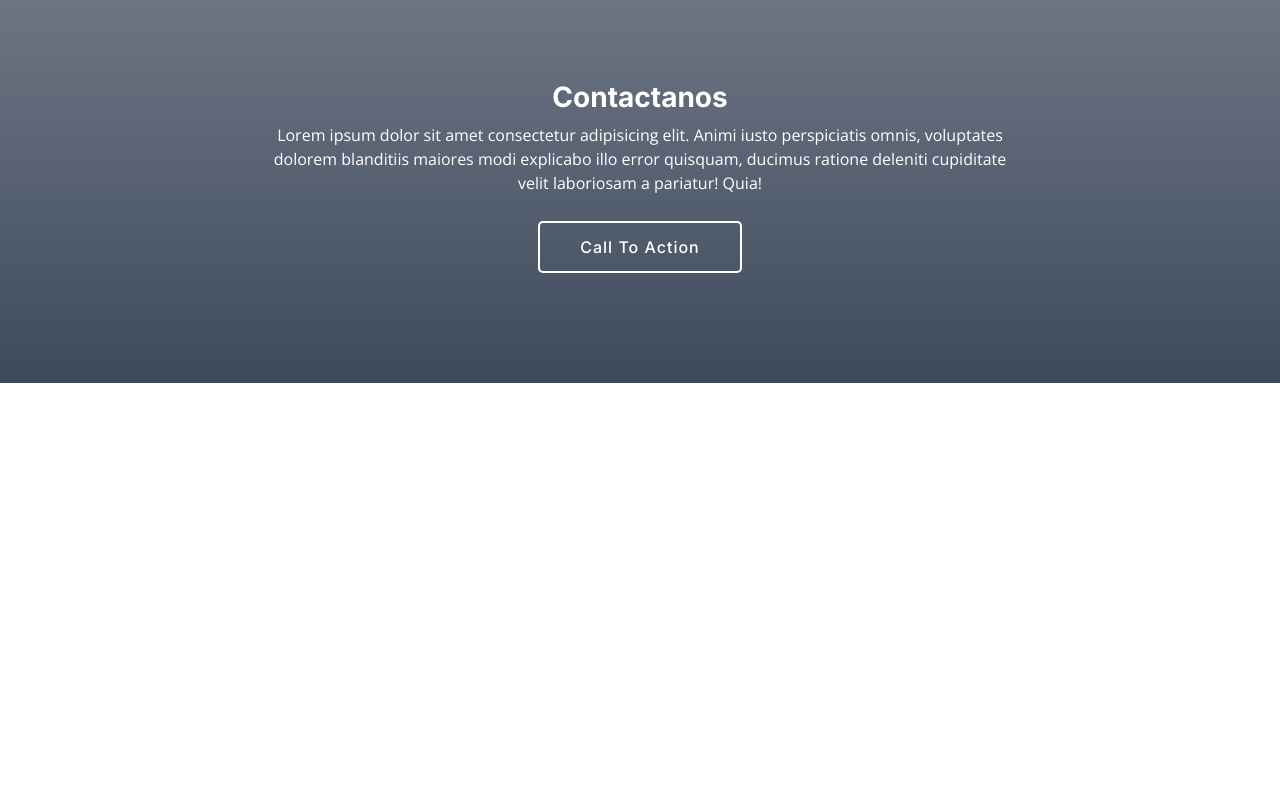
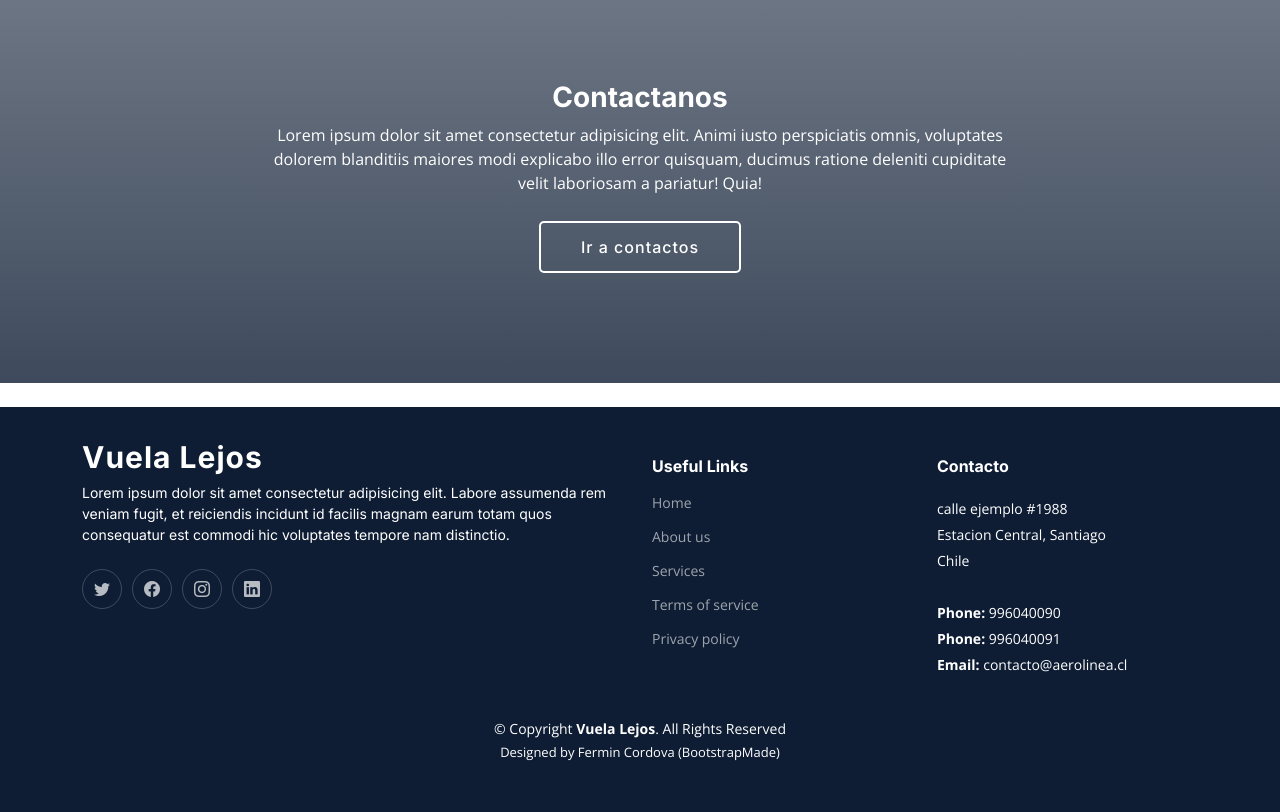
Before and after one commit to fcordovag/test-landing, a plain HTML site: page index.html in a window 1280 px wide. Shown: the part 985-1797 px from the top of the page. Before the commit the page ends 1368 px from the top, so only its background shows below. Drawn offline with nearby package versions, Linux system fonts and the light colour scheme.

Commit message:
feature foter and content index

```diff
--- a/index.html
+++ b/index.html
@@ -151,13 +151,66 @@
           <div class="col-lg-8 text-center">
             <h3>Contactanos</h3>
             <p>Lorem ipsum dolor sit amet consectetur adipisicing elit. Animi iusto perspiciatis omnis, voluptates dolorem blanditiis maiores modi explicabo illo error quisquam, ducimus ratione deleniti cupiditate velit laboriosam a pariatur! Quia!</p>
-            <a class="cta-btn" href="#">Call To Action</a>
+            <a class="cta-btn" href="#">Ir a contactos</a>
             </dic>
           </div>
         </div>
     </section><!-- End Call To Action Section -->
   </main>
-    <!-- End Footer -->
+  <br>
+  <!-- ======= Footer ======= -->
+  <footer id="footer" class="footer">
+    <div class="container">
+      <div class="row gy-4">
+        <div class="col-lg-6 col-md-12 footer-info">
+          <a href="index.html" class="logo d-flex align-items-center">
+            <span>Vuela Lejos</span>
+          </a>
+          <p>Lorem ipsum dolor sit amet consectetur adipisicing elit. Labore assumenda rem veniam fugit, et reiciendis incidunt id facilis magnam earum totam quos consequatur est commodi hic voluptates tempore nam distinctio.</p>
+          <div class="social-links d-flex mt-4">
+            <a href="#" class="twitter"><i class="bi bi-twitter"></i></a>
+            <a href="#" class="facebook"><i class="bi bi-facebook"></i></a>
+            <a href="#" class="instagram"><i class="bi bi-instagram"></i></a>
+            <a href="#" class="linkedin"><i class="bi bi-linkedin"></i></a>
+          </div>
+        </div>
+
+        <div class="col-lg-3 col-5 footer-links">
+          <h4>Useful Links</h4>
+          <ul>
+            <li><a href="#">Home</a></li>
+            <li><a href="#">About us</a></li>
+            <li><a href="#">Services</a></li>
+            <li><a href="#">Terms of service</a></li>
+            <li><a href="#">Privacy policy</a></li>
+          </ul>
+        </div>
+        <div class="col-lg-3 col-7 footer-contact text-center text-md-start">
+          <h4>Contacto</h4>
+          <p>
+            calle ejemplo #1988 <br>
+            Estacion Central, Santiago<br>
+            Chile <br><br>
+            <strong>Phone:</strong><a href="tel: 996040090" style="color: #fff;"> 996040090</a> <br>
+            <strong>Phone:</strong><a href="tel: 996040091" style="color: #fff;"> 996040091</a><br>
+            <strong>Email:</strong><a href="mailto:contacto@aerolinea.cl" style="color: #fff;"> contacto@aerolinea.cl</a><br>
+          </p>
+
+        </div>
+
+      </div>
+    </div>
+
+    <div class="container mt-4">
+      <div class="copyright">
+        &copy; Copyright <strong><span>Vuela Lejos</span></strong>. All Rights Reserved
+      </div>
+      <div class="credits">
+        Designed by <a href="https://google.com/">Fermin Cordova (BootstrapMade)</a>
+      </div>
+    </div>
+
+  </footer><!-- End Footer -->
 
   <a href="#" class="scroll-top d-flex align-items-center justify-content-center"><i class="bi bi-arrow-up-short"></i></a>
 
```
